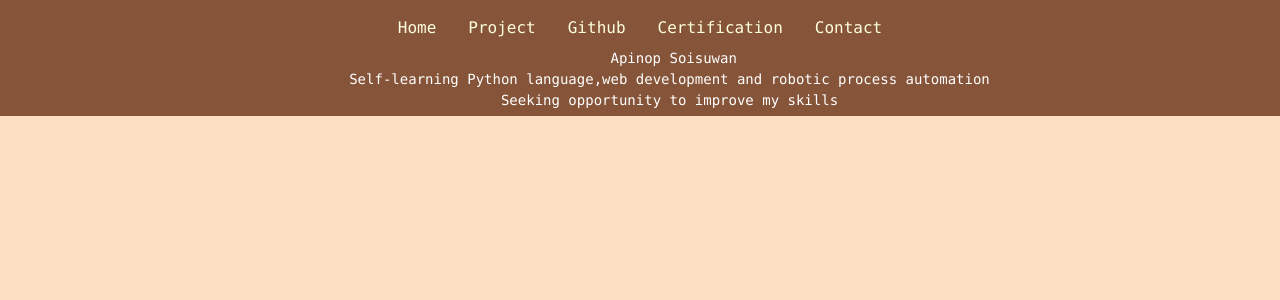
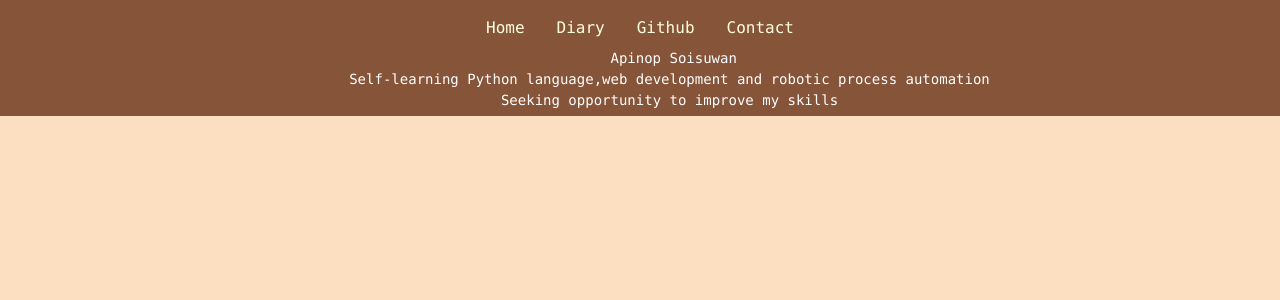
Before and after one commit to ApinopSoisuwan/Portfolio-, a Django app: template template/layout.html in a window 1280 px wide. Shown: the top 300 px of the page. Run offline with Django 3.2, Linux system fonts and the light colour scheme; the template is opened without the code that fills it, so the values that code supplies are empty; some libraries are stand-ins or nearby versions.

Commit message:
edit alot of thing

```diff
--- a/port/views.py
+++ b/port/views.py
@@ -9,3 +9,6 @@ def layout (request):
 
 def home (request):
     return render(request,"home.html")
+
+def diary (request):
+    return render(request,"diary.html")
--- a/portfolio/urls.py
+++ b/portfolio/urls.py
@@ -20,6 +20,8 @@ from port import views
 
 urlpatterns = [
     path('admin/', admin.site.urls),
-    path("home/",views.home)
+    path("",views.home),
+    path("home/",views.home),
+    path("diary/",views.diary)
 
 ]
--- a/template/layout.html
+++ b/template/layout.html
@@ -30,13 +30,10 @@
           <a class="nav-link " style="color: #FEFFDE;" href="/home">Home</a>
         </li>
         <li class="font-monospace">
-          <a class="nav-link " style="color: #FEFFDE;" href="#">Project</a>
+          <a class="nav-link " style="color: #FEFFDE;" href="/diary">Diary</a>
         </li>
         <li class="font-monospace">
-          <a class="nav-link " style="color: #FEFFDE;" href="https://github.com/Slayercrown">Github</a>
-        </li>
-        <li class="font-monospace">
-          <a class="nav-link " style="color: #FEFFDE;" href="#">Certification</a>
+          <a class="nav-link " style="color: #FEFFDE;" href="https://github.com/ApinopSoisuwan">Github</a>
         </li>
         <li class="font-monospace">
           <a class="nav-link " style="color: #FEFFDE;" href="#">Contact</a>
```
Also changed, not shown: template/diary.html (added, +37 -0 lines), template/home.html (+2 -5 lines), image/homepage_project01.jpg (added), image/img_link.txt (added).
